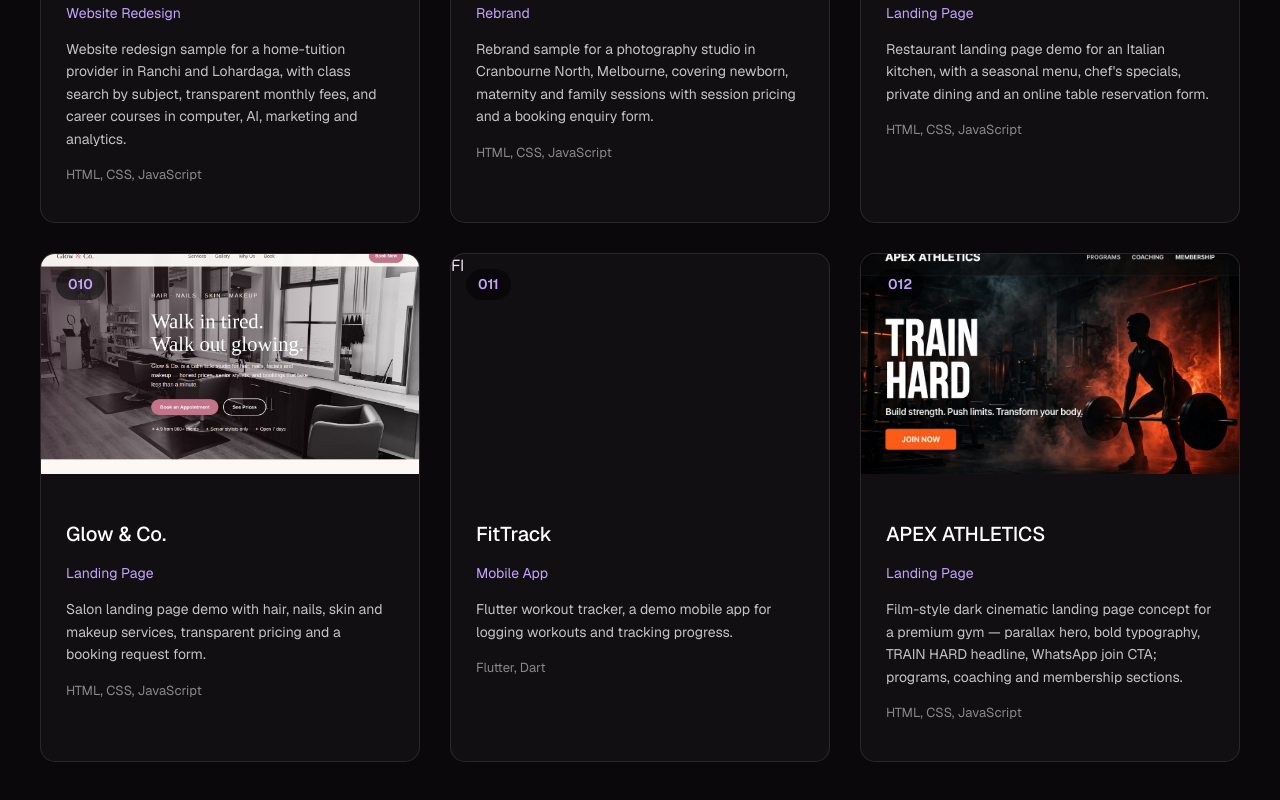
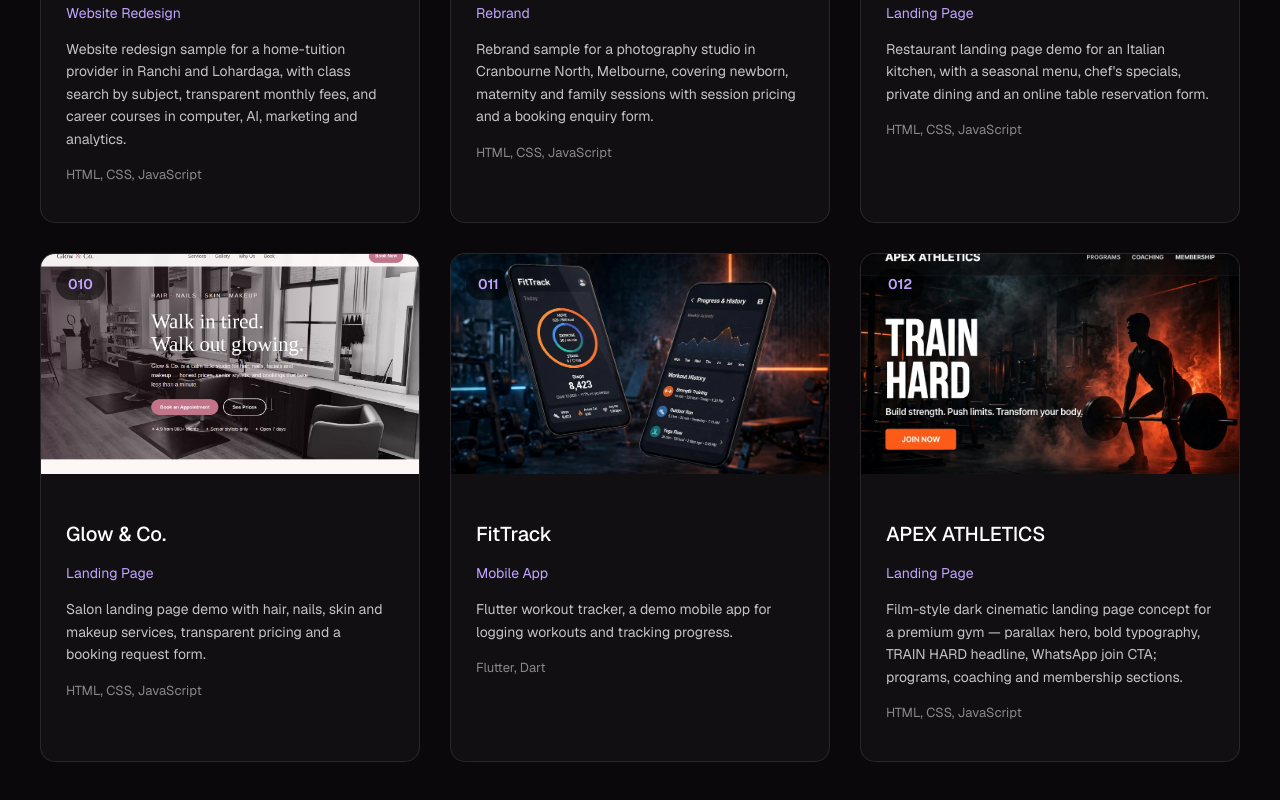
Before and after one commit to u737300-ui/portfolio-website, a React (Vite) app: page /myworks in a window 1280 px wide. Shown: the part 1796-2596 px from the top of the page. Built offline with nearby package versions, Linux system fonts and the light colour scheme.

Commit message:
Set FitTrack card image

```diff
--- a/src/config.ts
+++ b/src/config.ts
@@ -126,6 +126,7 @@ export const config = {
             technologies: "Flutter, Dart",
             features: ["Workout logging & tracking", "Flutter & Dart codebase", "Cross-platform mobile app", "Demo build"],
             link: "https://github.com/u737300-ui",
+            image: "/projects/fittrack.jpg",
             status: "Demo"
         },
         {
```
